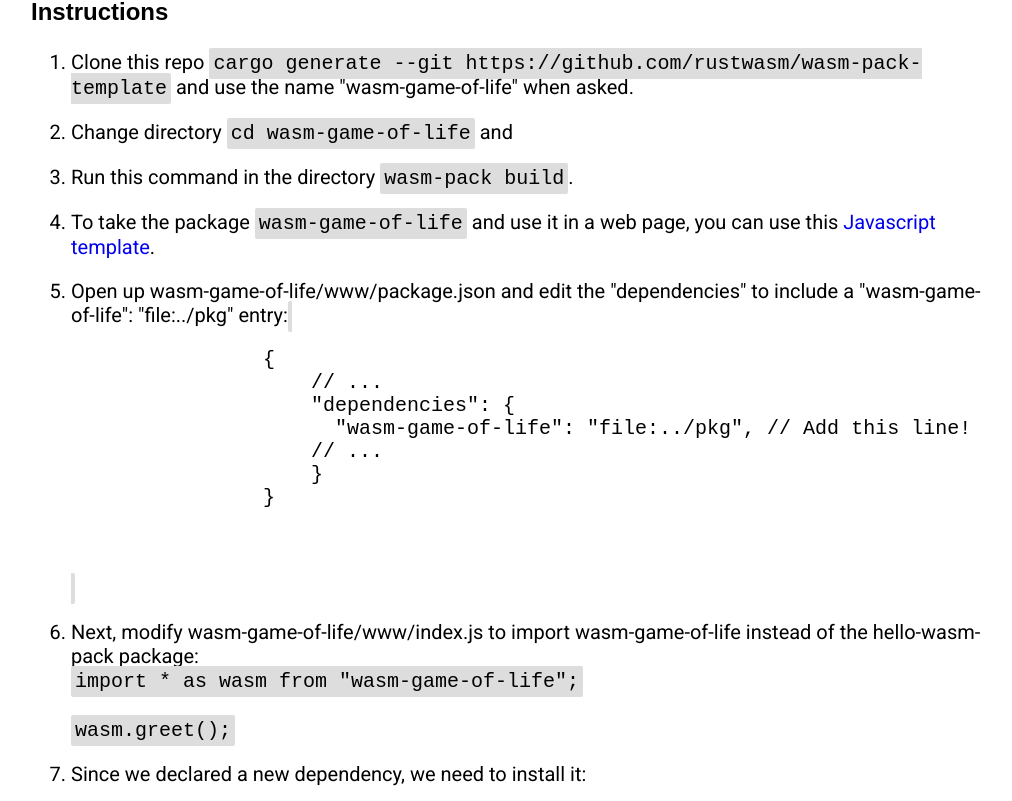
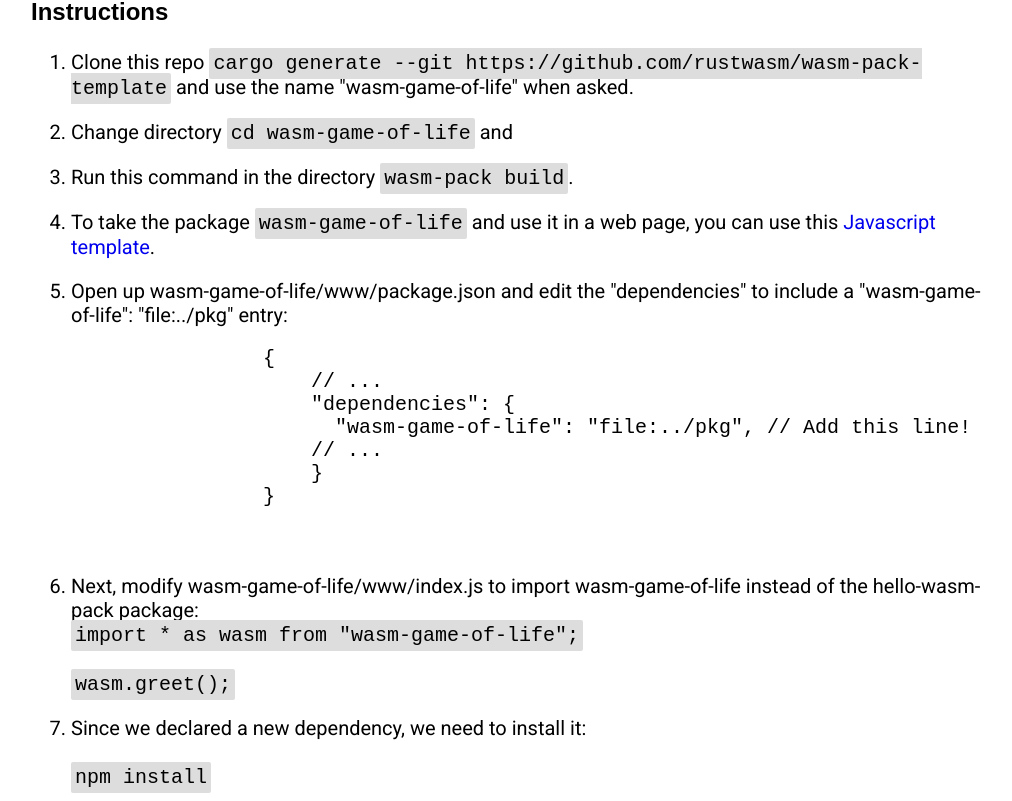
Before and after one commit to karol22/tutorial-webassembly-rust, an Angular app: page /about in a window 1280 px wide. Shown: the part 521-1322 px from the top of the page, without its empty margins (129-1141 px from the left). Built offline with nearby package versions, Linux system fonts and the light colour scheme.

Commit message:
Fix error

```diff
--- a/src/app/about/about.component.html
+++ b/src/app/about/about.component.html
@@ -38,7 +38,7 @@
         </li>
         <li>
             Open up wasm-game-of-life/www/package.json and edit the "dependencies" to include a "wasm-game-of-life": "file:../pkg" entry:
-            <code><pre>
+            <pre>
                 &#123;
                     // ...
                     "dependencies": &#123;
@@ -47,7 +47,7 @@
                     &#125;
                 &#125;
 
-            </pre></code>
+            </pre>
         </li>
         <li>
             Next, modify wasm-game-of-life/www/index.js to import wasm-game-of-life instead of the hello-wasm-pack package:
```
